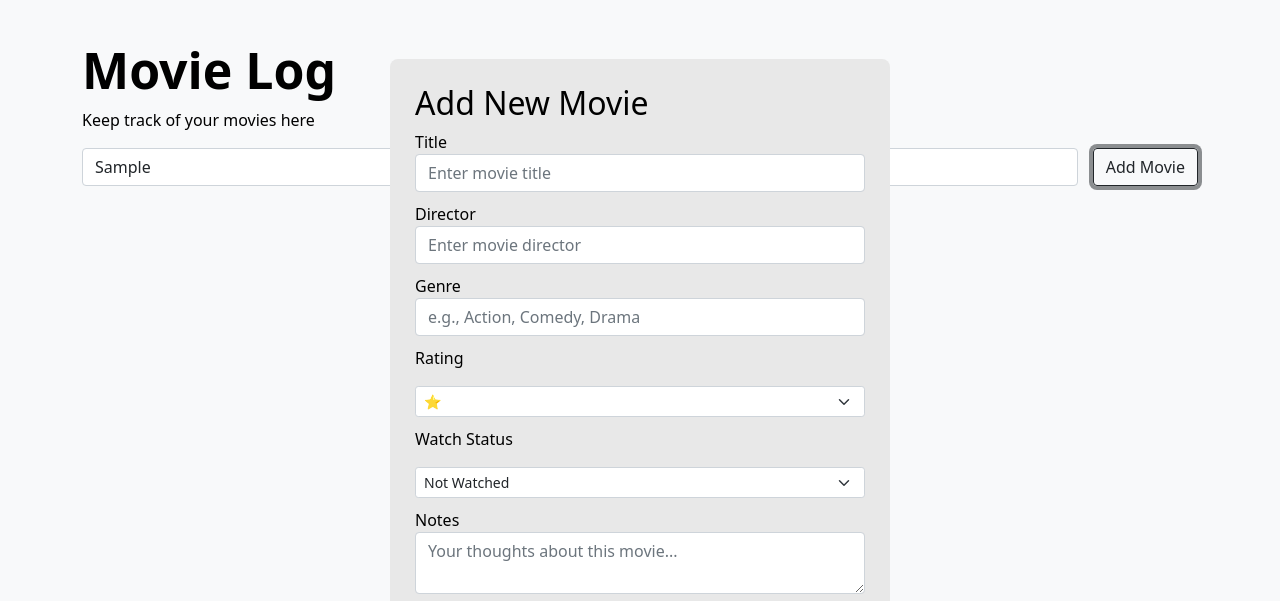
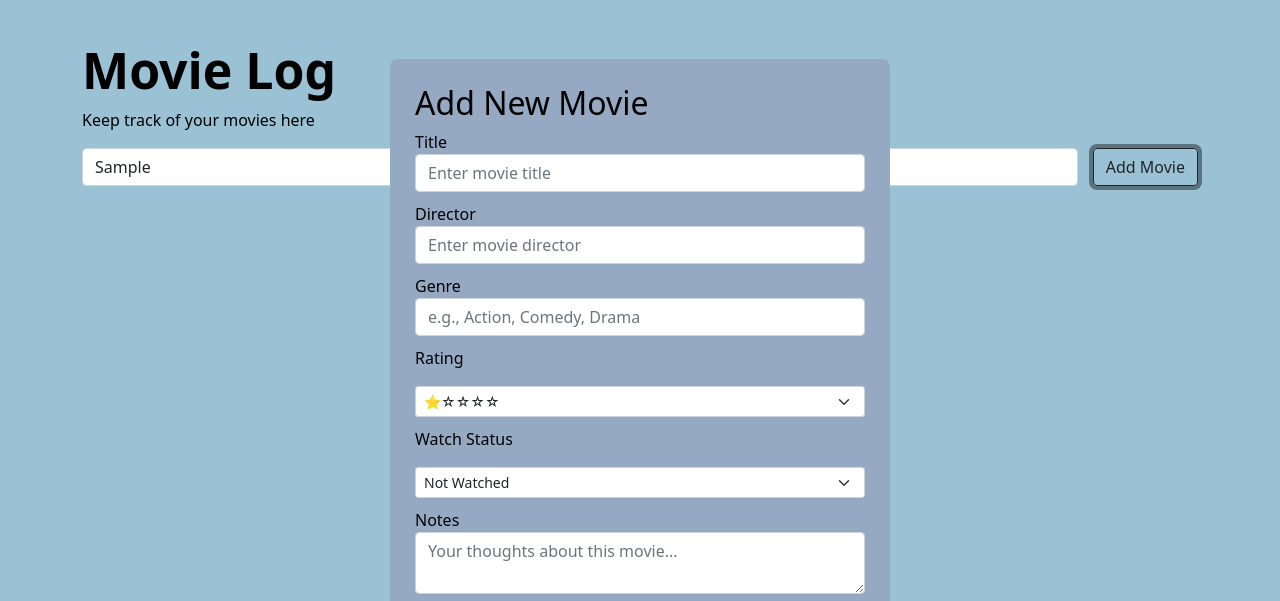
Before and after one commit to Kyrushiqi/Movie-Log, a plain HTML site: page index.html in a window 1280 px wide. Both pictures are taken after typing "Sample" into the empty fields and a click on the button "Add Movie". Shown: the top 601 px of the page. Drawn offline with nearby package versions, Linux system fonts and the light colour scheme.

Commit message:
Added Empty Stars and changed background colors

```diff
--- a/index.html
+++ b/index.html
@@ -55,10 +55,10 @@
             <label for="rating">Rating</label><br>
             <div class="rating-dropdown-form">
               <select class="form-select form-select-sm mt-3" id="ratingInput">
-                <option>⭐</option>
-                <option>⭐⭐</option>
-                <option>⭐⭐⭐</option>
-                <option>⭐⭐⭐⭐</option>
+                <option>⭐☆☆☆☆</option>
+                <option>⭐⭐☆☆☆</option>
+                <option>⭐⭐⭐☆☆</option>
+                <option>⭐⭐⭐⭐☆</option>
                 <option>⭐⭐⭐⭐⭐</option>
               </select>
             </div>
--- a/index.js
+++ b/index.js
@@ -80,10 +80,10 @@ function renderMovies(){
 
                     <p class="card-rating">Rating:
                     <select id="rating-${index}" class="form-select form-select-sm mt-3">
-                        <option value="⭐" ${entry.rating === "⭐" ? "selected" : ""}>⭐</option>
-                        <option value="⭐⭐" ${entry.rating === "⭐⭐" ? "selected" : ""}>⭐⭐</option>
-                        <option value="⭐⭐⭐" ${entry.rating === "⭐⭐⭐" ? "selected" : ""}>⭐⭐⭐</option>
-                        <option value="⭐⭐⭐⭐" ${entry.rating === "⭐⭐⭐⭐" ? "selected" : ""}>⭐⭐⭐⭐</option>
+                        <option value="⭐☆☆☆☆" ${entry.rating === "⭐☆☆☆☆" ? "selected" : ""}>⭐☆☆☆☆</option>
+                        <option value="⭐⭐☆☆☆" ${entry.rating === "⭐⭐☆☆☆" ? "selected" : ""}>⭐⭐☆☆☆</option>
+                        <option value="⭐⭐⭐☆☆" ${entry.rating === "⭐⭐⭐☆☆" ? "selected" : ""}>⭐⭐⭐☆☆</option>
+                        <option value="⭐⭐⭐⭐☆" ${entry.rating === "⭐⭐⭐⭐☆" ? "selected" : ""}>⭐⭐⭐⭐☆</option>
                         <option value="⭐⭐⭐⭐⭐" ${entry.rating === "⭐⭐⭐⭐⭐" ? "selected" : ""}>⭐⭐⭐⭐⭐</option>
                     </select>
                     </p>
--- a/styles.css
+++ b/styles.css
@@ -1,7 +1,7 @@
 /* General Styles */
 body {
     color: black;
-    background-color: #f8f9fa;
+    background-color: #9ac2d4;
 }
 
 h1{
@@ -74,7 +74,7 @@ h1{
 
 /* Add Movie Form Styling */
 .movie-form-container {
-    background-color: #e8e8e8;
+    background-color: #96a9c3;
     padding: 25px;
     border-radius: 8px;
     margin-bottom: 30px;
```
